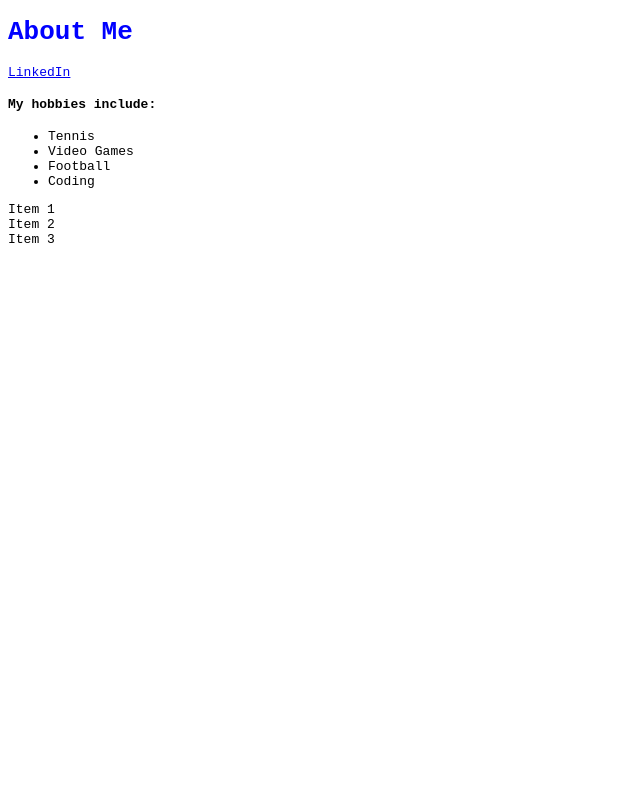
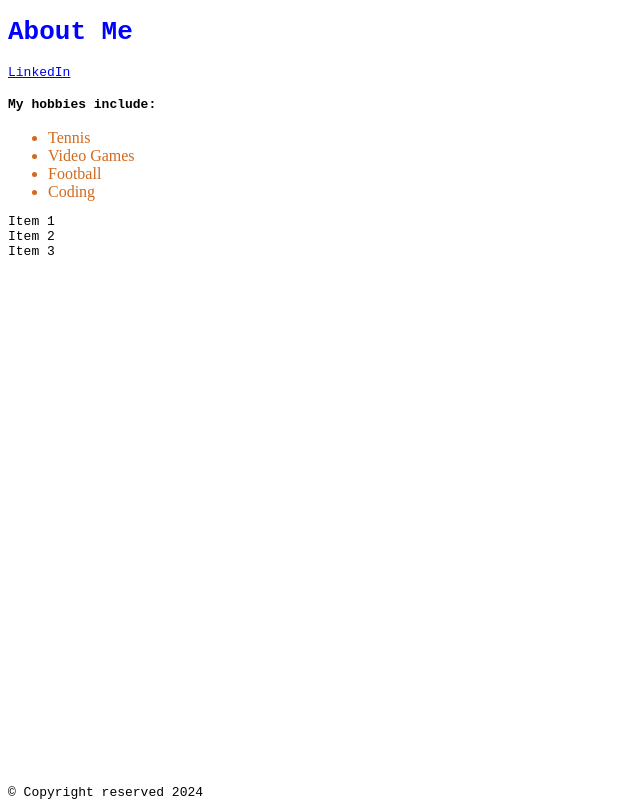
Before and after one commit to talvintawiahSectionA/Lab2, a plain HTML site: page index.html in a window 1280 px wide. Shown: the whole page, without its empty margins (0-640 px from the left). Drawn offline with Linux system fonts and the light colour scheme.

Commit message:
styling updates
- added footer content and styling
- styled lists

```diff
--- a/index.html
+++ b/index.html
@@ -14,10 +14,10 @@
                 My hobbies include:
             </h4>
             <ul>
-                <li>Tennis</li>
-                <li>Video Games</li>
-                <li>Football</li>
-                <li>Coding</li>
+                <li class="list">Tennis</li>
+                <li class="list">Video Games</li>
+                <li class="list">Football</li>
+                <li class="list">Coding</li>
             </ul>
            </main>
 
@@ -27,7 +27,9 @@
             <div class="flex-item">Item 3</div>
            </div>
 
-            <footer> </footer>
+            <footer>
+                &copy; Copyright reserved 2024
+            </footer>
         </body>
     </head>
 </html>
--- a/styles.css
+++ b/styles.css
@@ -5,3 +5,14 @@
 h1{
     color: blue;
 }
+
+.list{
+    font-weight: 200;
+    font-family: 'Times New Roman';
+    color: chocolate;
+}
+
+footer {
+    position: fixed;
+    bottom: 0;
+  }
```
